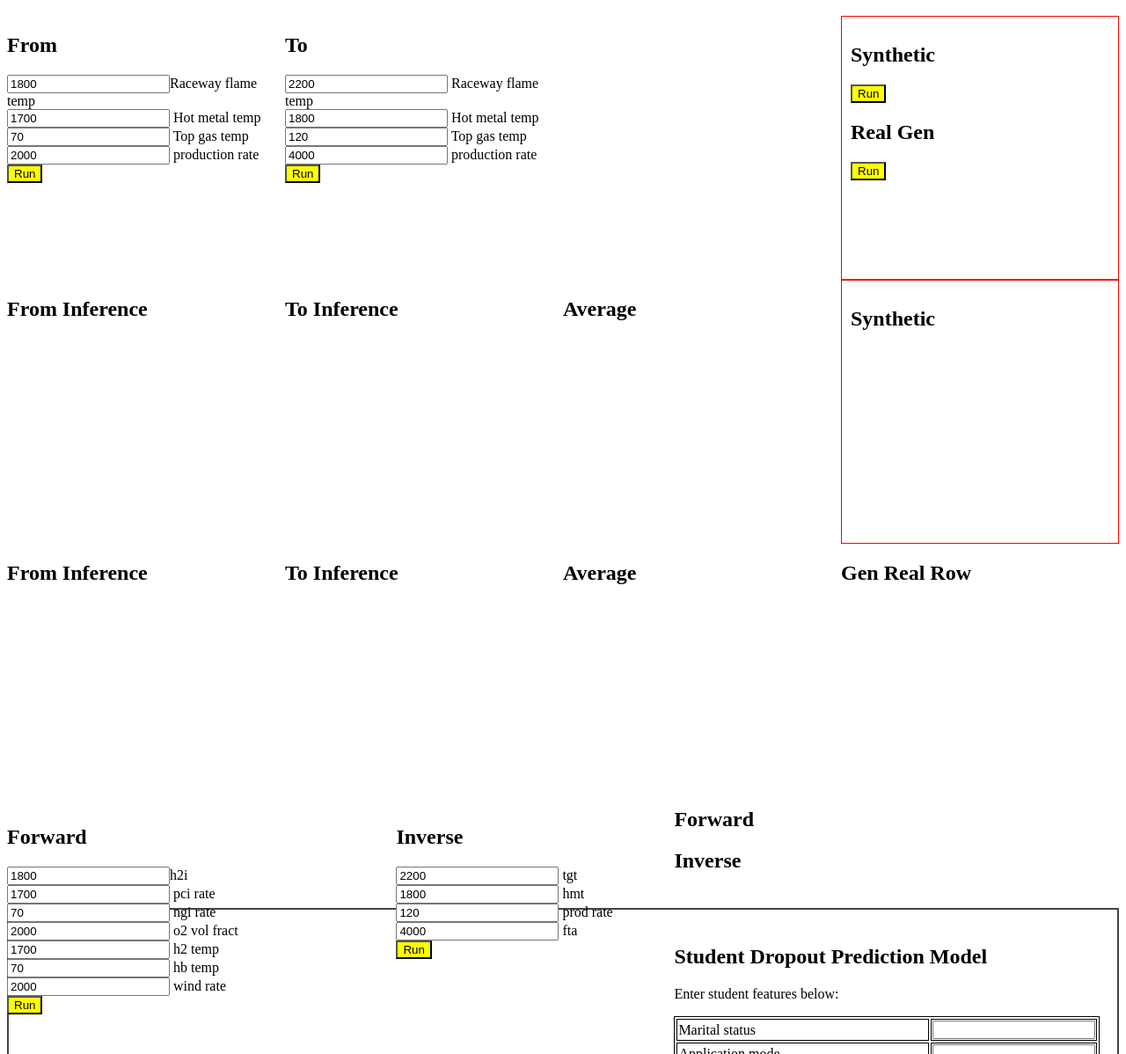
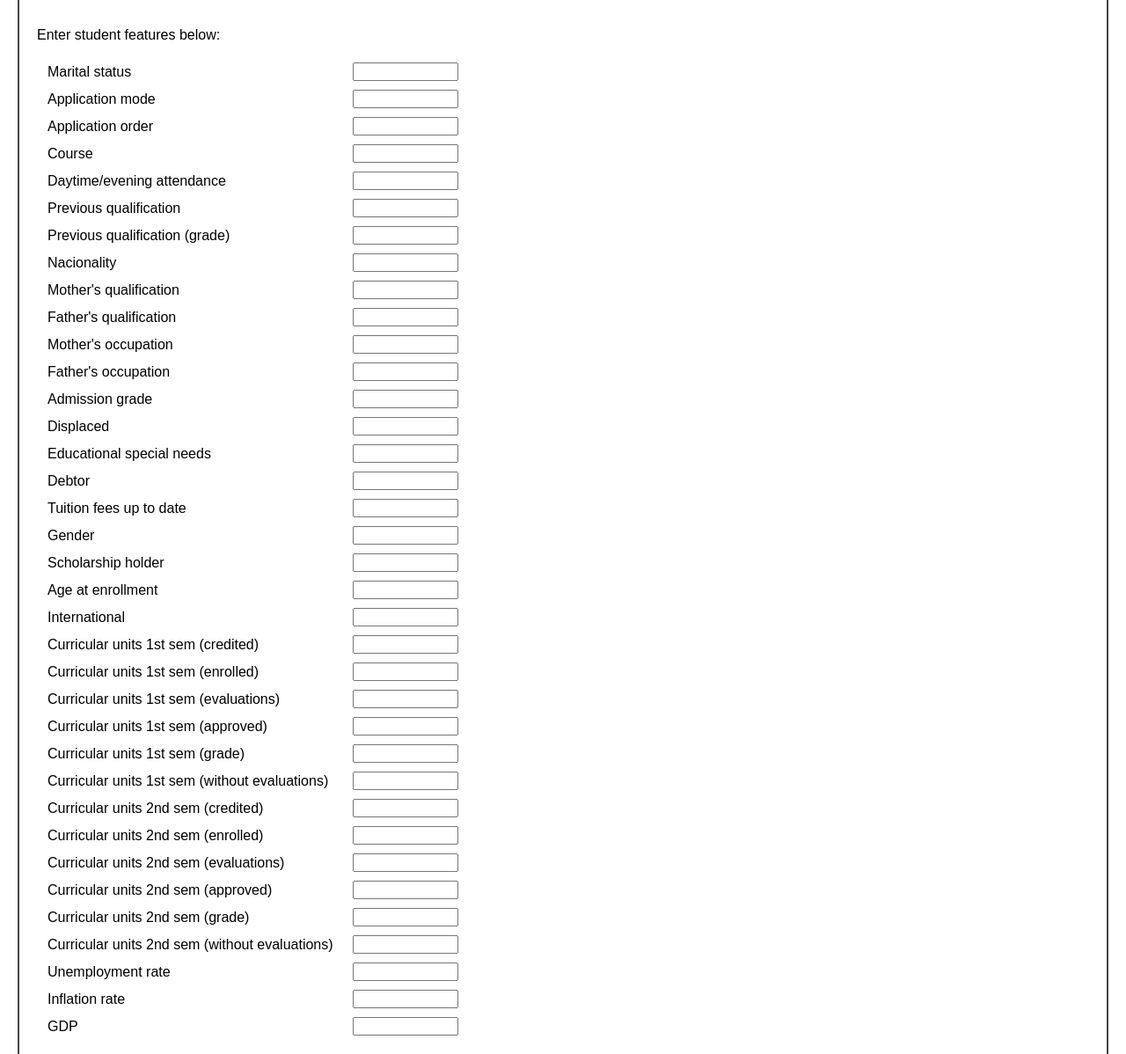
Before and after one commit to Ryan56-56/onix, a plain HTML site: page index.html in a window 1280 px wide. Shown: the part 85-1283 px from the top of the page at 88% size. Drawn offline with Linux system fonts and the light colour scheme; a script that the page names is missing.

Commit message:
Refactor student dropout prediction model UI

```diff
--- a/index.html
+++ b/index.html
@@ -1,191 +1,32 @@
 <html>
 <head>
-  <!-- ONNX Runtime -->
   <script src="https://cdn.jsdelivr.net/npm/onnxruntime-web/dist/ort.min.js"></script>
-
-  <!-- Your JavaScript file (kept separate) -->
   <script src="index.js" defer></script>
 
   <style>
-    table, th, td { border: 1px solid; }
-
-    /* Top row boxes (keep your originals) */
-    #leftbox { float:left; width:35%; height:300px; }
-    #middlebox{ float:left; width:25%; height:300px; }
-    #rightbox{ float:left; width:25%; height:300px; }
-
-    /* Make top Synthetic button box align + match style */
-    #syntheticButton{
-      float:left;
-      width:25%;
-      height:300px;
-      box-sizing:border-box;
-      border:1px solid red;
-      padding:10px;
+    body {
+      font-family: Arial;
+      margin: 20px;
     }
-
-    /* Original bottom synthetic (kept but overridden below) */
-    #syntheticbox{
-      float:right;
-      width:33%;
-      height:300px;
-      border:red;
+    table td {
+      padding: 4px 10px;
     }
-
-    h1{ color:green; text-align:center; }
-
-    /* Clearfixes */
-    #boxes1:after { content:""; display:block; clear:both; }
-    #boxes2:after { content:""; display:block; clear:both; }
-
-    /* Bottom row: force all four on one line */
-    #boxes2 #leftbox,
-    #boxes2 #middlebox,
-    #boxes2 #rightbox,
-    #boxes2 #syntheticbox {
-      float:left;
-      width:25%;
-      height:300px;
-      box-sizing:border-box;
+    input {
+      width: 120px;
     }
-
-    #boxes3 #leftboxHW,
-    #boxes3 #middleboxHW,
-    #boxes3 #rightboxHW,
-    #boxes3 #syntheticboxHW {
-      float:left;
-      width:25%;
-      height:300px;
-      box-sizing:border-box;
-    }
-
-    #syntheticbox { border:1px solid red; padding:10px; }
-
-    /* Top row: 4-column grid */
-    #boxes1 #leftbox { width:25%; }
-    #boxes1 #middlebox { width:25%; }
-    #boxes1 #syntheticButton { width:25%; margin-left:25%; }
-
-    #syntheticbox > div {
-      float: left;
-      width: 50%;
-      box-sizing: border-box;
+    #studentBox {
+      border: 2px solid #444;
+      padding: 20px;
+      margin-top: 20px;
     }
   </style>
 </head>
 
 <body>
-  <h1>Inverse (resNet, Real: 4x7, Synth: 8x7, GenReal:F1F2) - Real(1000), Synthetic(12600), RealGen (12000)</h1>
 
-  <div id="boxes1">
-    <div id="leftbox">
-      <h2>From</h2>
-      <input type="text" id="box0c1" value="1800">Raceway flame temp <br/>
-      <input type="text" id="box1c1" value="1700"> Hot metal temp <br/>
-      <input type="text" id="box2c1" value="70"> Top gas temp <br/>
-      <input type="text" id="box3c1" value="2000"> production rate <br/>
-      <div><input style="background-color:yellow" type="button" value="Run" onclick="runExample1()"/></div>
-    </div>
+  <h1>Student Dropout Prediction Model</h1>
 
-    <div id="middlebox">
-      <h2>To</h2>
-      <input type="text" id="box0c2" value="2200"> Raceway flame temp<br/>
-      <input type="text" id="box1c2" value="1800"> Hot metal temp <br/>
-      <input type="text" id="box2c2" value="120">  Top gas temp <br/>
-      <input type="text" id="box3c2" value="4000"> production rate <br/>
-      <div><input style="background-color:yellow" type="button" value="Run" onclick="runExample2()"/></div>
-    </div>
-
-    <div id="syntheticButton">
-      <h2>Synthetic</h2>
-      <div><input style="background-color:yellow" type="button" value="Run" onclick="runExampleSynthetic()"/></div>
-
-      <h2>Real Gen</h2>
-      <div><input style="background-color:yellow" type="button" value="Run" onclick="runExampleRealGenHong()"/></div>
-    </div>
-  </div>
-
-  <div id="boxes2">
-    <div id="leftbox">
-      <h2>From Inference</h2>
-      <div id="predictions1"></div>
-    </div>
-
-    <div id="middlebox">
-      <h2>To Inference</h2>
-      <div id="predictions2"></div>
-    </div>
-
-    <div id="rightbox">
-      <h2>Average</h2>
-      <div id="difference"></div>
-    </div>
-
-    <div id="syntheticbox">
-      <h2>Synthetic</h2>
-      <div id="predSynthetic"></div>
-    </div>
-  </div>
-
-  <div id="boxes3">
-    <div id="leftboxHW">
-      <h2>From Inference</h2>
-      <div id="predictionsHW1"></div>
-    </div>
-
-    <div id="middleboxHW">
-      <h2>To Inference</h2>
-      <div id="predictionsHW2"></div>
-    </div>
-
-    <div id="rightboxHW">
-      <h2>Average</h2>
-      <div id="differenceHW"></div>
-    </div>
-
-    <div id="syntheticboxHW">
-      <h2>Gen Real Row</h2>
-      <div id="predSyntheticHW"></div>
-    </div>
-  </div>
-
-  <div id="boxes4">
-    <div id="leftbox">
-      <h2>Forward</h2>
-      <input type="text" id="LEbox0c1" value="1800">h2i <br/>
-      <input type="text" id="LEbox1c1" value="1700"> pci rate<br/>
-      <input type="text" id="LEbox2c1" value="70"> ngi rate <br/>
-      <input type="text" id="LEbox3c1" value="2000"> o2 vol fract<br/>
-      <input type="text" id="LEbox4c1" value="1700"> h2 temp <br/>
-      <input type="text" id="LEbox5c1" value="70"> hb temp <br/>
-      <input type="text" id="LEbox6c1" value="2000"> wind rate<br/>
-      <div><input style="background-color:yellow" type="button" value="Run" onclick="runExampleLEforward()"/></div>
-    </div>
-
-    <div id="middlebox">
-      <h2>Inverse</h2>
-      <input type="text" id="LEbox0c2" value="2200"> tgt <br/>
-      <input type="text" id="LEbox1c2" value="1800"> hmt <br/>
-      <input type="text" id="LEbox2c2" value="120"> prod rate <br/>
-      <input type="text" id="LEbox3c2" value="4000"> fta <br/>
-      <div><input style="background-color:yellow" type="button" value="Run" onclick="runExampleLEinverse()"/></div>
-    </div>
-  </div>
-
-  <div id="boxes5">
-    <div id="leftboxHW">
-      <h2>Forward</h2>
-      <div id="predictionsLEforward"></div>
-    </div>
-
-    <div id="middleboxHW">
-      <h2>Inverse</h2>
-      <div id="predictionsLEinverse"></div>
-    </div>
-  </div>
-<div id="studentBox" style="margin-top:40px; border:2px solid #444; padding:20px;">
-  <h2>Student Dropout Prediction Model</h2>
-
+  <div id="studentBox">
     <p>Enter student features below:</p>
 
     <table>
```
Lines whose indentation alone changed are shown as unchanged.
